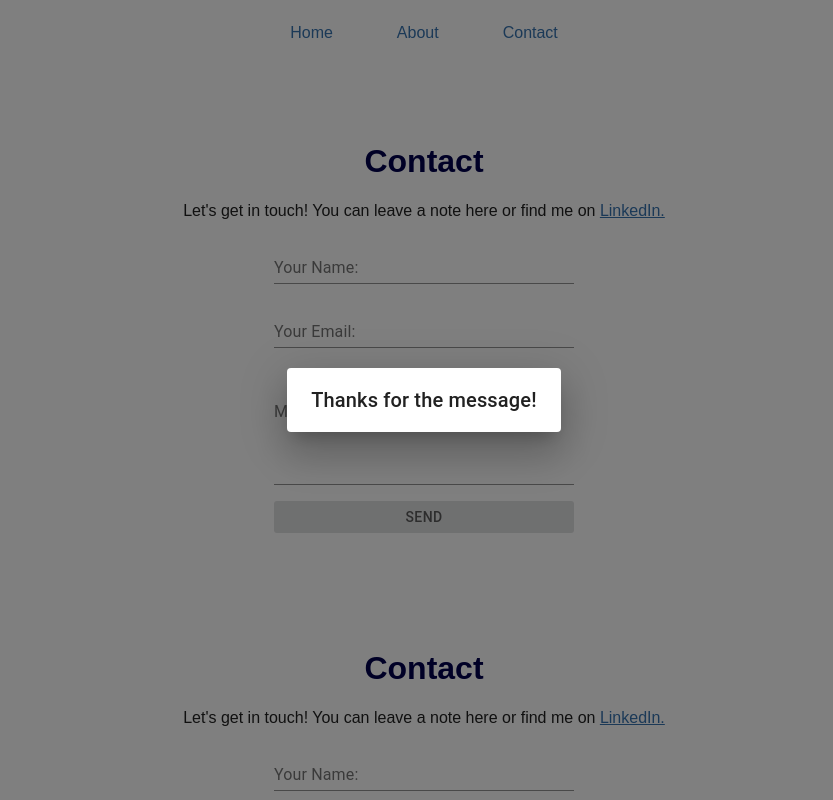
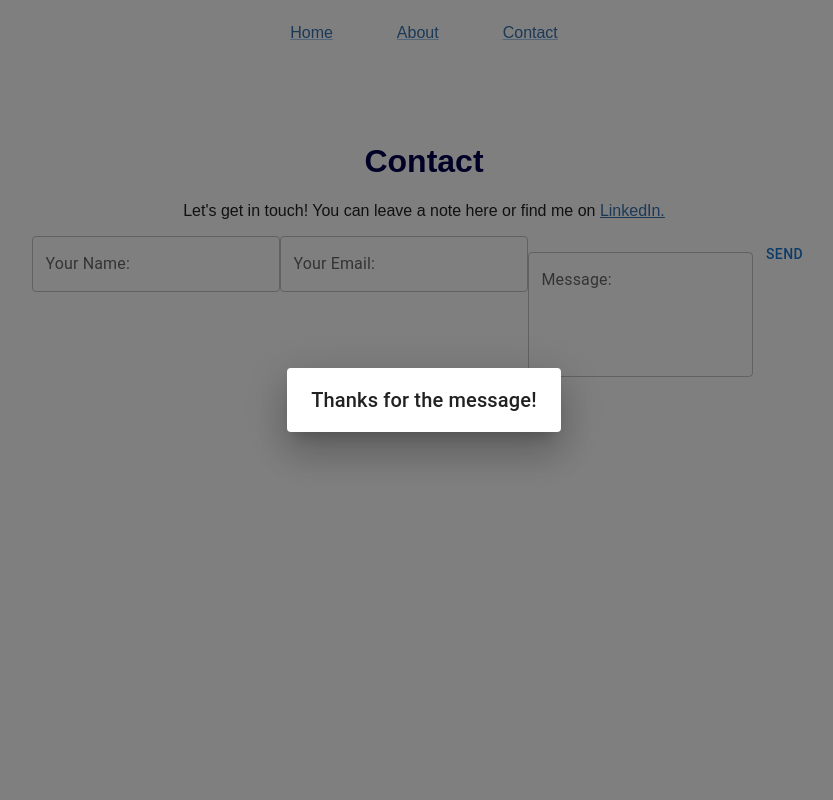
Before and after one commit to bjones526/personal-site, a React (Create React App) app: page /contact/submission in a window 1280 px wide. Shown: the top 800 px of the page, without its empty margins (216-1049 px from the left). Built offline with nearby package versions, Linux system fonts and the light colour scheme.

Commit message:
version updates

```diff
--- a/server.js
+++ b/server.js
@@ -7,8 +7,9 @@ app.use(favicon(__dirname + '/build/favicon.ico'));
 // the __dirname is the current directory from where the script is running
 app.use(express.static(__dirname));
 app.use(express.static(path.join(__dirname, 'build')));
-app.get('/ping', function (req, res) {
- return res.send('pong');
+app.get('/bailey_jones_resume', function (req, res) {
+  res.sendFile(path.join(__dirname, 'build', 'bailey_jones_resume.html'));
+  res.end();
 });
 app.get('/*', function (req, res) {
   res.sendFile(path.join(__dirname, 'build', 'index.html'));
--- a/src/Components/About.js
+++ b/src/Components/About.js
@@ -1,5 +1,5 @@
 import React, { Component } from "react";
-import { Grid, Button, Container } from "@material-ui/core";
+import { Grid, Button, Container } from "@mui/material";
 import Computer from './Computer';
 
 class About extends Component {
@@ -13,13 +13,12 @@ class About extends Component {
             <Container className='about main-content'>
                 <Grid container spacing={3}>
                     <Grid item xs={12} sm={6}>
-                        <img src='/profile.jpg' alt="profile photo of Bailey Jones" />
+                        <img src='/profile.jpg' alt="head shot of Bailey Jones" />
                     </Grid>
                     <Grid item xs={12} sm={5} className="about-text">
                         <h1>About</h1>
-                        <p>I'm currently a senior developer at Fidelity. Before that, I was a front end developer for IBM Hybrid Cloud.
-                            Most of my experience has been with React and Redux. I've also developed in Angular and Vue, and I've written backend apps with node express.</p>
-                        <p>Check out <a href="https://css-tricks.com/author/baileyjones/">my author page on css tricks</a> or my <a href="https://github.com/bjones526">github profile</a>
+                        <p>I'm currently a senior software engineer at Salesforce, where I develop with Javascript and Node. Before that, I was a front end developer at Fidelity and IBM Hybrid Cloud.</p>
+                        <p>Check out <a href="https://css-tricks.com/author/baileyjones/">my author page on css tricks</a> or my <a href="https://github.com/bjones526"> github profile</a>
                             to get a sense of topics I'm interested in!</p>
                         <p>I graduated from UNC's master's in Information Science program in 2016.
                             My master's paper focused on thumbnails for archival collections online, which I presented at the 2017 Joint Conference for Digital Libraries in Toronto.
--- a/src/Components/App.js
+++ b/src/Components/App.js
@@ -1,19 +1,19 @@
 import React, { Component } from "react";
 import "../scss/App.scss";
-import { Container, Link } from "@material-ui/core";
-import { BrowserRouter as Router, Route } from 'react-router-dom';
-import { Link as RouterLink } from 'react-router-dom';
+import { Container, Link } from "@mui/material";
+import { Routes, Route, Link as RouterLink, Outlet } from "react-router-dom";
 import Home from './Home';
 import About from './About';
 import Contact from './Contact';
-import { MuiThemeProvider, createMuiTheme } from '@material-ui/core/styles';
+import { ThemeProvider, createTheme } from "@mui/material/styles";
 
-const theme = createMuiTheme({
+const theme = createTheme({
   overrides: {
     MuiButton: {
       text: {
         backgroundColor: '#e0e1e2',
         borderRadius: 3,
+
         border: 0,
         color: 'rgba(0, 0, 0, .6)',
         height: '2rem',
@@ -23,6 +23,19 @@ const theme = createMuiTheme({
     },
   },
 });
+
+function Layout() {
+  return (
+    <div className="bailey-container">
+      <Container className="navigation">
+        <Link component={RouterLink} to="/">Home</Link>
+        <Link component={RouterLink} to="about">About</Link>
+        <Link component={RouterLink} to="contact">Contact</Link>
+      </Container>
+      <Outlet />
+  </div>
+  );
+}
 
 class App extends Component {
 
@@ -48,28 +61,23 @@ class App extends Component {
   setLights(id) {
     this.setState({ [id]: !this.state[id] });
   }
+  //TODO need to handle contact submission
+  //TODO route to resume.
 
   render() {
     return (
-      <MuiThemeProvider theme={theme}>
-        <Router>
+      <ThemeProvider theme={theme}>
           <div>
-            <div className="bailey-container">
-              <Container className="navigation">
-                <Link component={RouterLink} to="/">Home</Link>
-                <Link component={RouterLink} to="/about">About</Link>
-                <Link component={RouterLink} to="/contact">Contact</Link>
-              </Container>
-              <div>
-                <Route exact path="/" render={() => (<Home setTheme={this.setTheme} setLights={this.setLights} light1={this.state.light1} light2={this.state.light2} />)} />
-                <Route path="/about" render={() => (<About />)} />
-                <Route path="/contact" render={() => (<Contact open={false} />)} />
-                <Route path="/contact/submission" render={() => (<Contact open={true} />)} />
-              </div>
-            </div>
+            <Routes>
+              <Route path="/" element={<Layout />}>
+                <Route index element={<Home setTheme={this.setTheme} setLights={this.setLights} light1={this.state.light1} light2={this.state.light2}/>} />
+                <Route path="about" element={<About />} />
+                <Route path="contact" element={<Contact open={false} />} />
+                <Route path="contact/submission" element={<Contact open={true} />} />
+              </Route>
+            </Routes>
           </div>
-        </Router>
-      </MuiThemeProvider>
+      </ThemeProvider>
     );
   }
 }
--- a/src/Components/Contact.js
+++ b/src/Components/Contact.js
@@ -1,8 +1,8 @@
 import React, { Component } from "react";
-import { Dialog, DialogTitle, Container, TextField, Button } from '@material-ui/core';
-import { withStyles } from '@material-ui/styles';
+import { Dialog, DialogTitle, Container, TextField, Button } from '@mui/material';
+//import { withStyles } from '@mui/styles';
 
-const styles = {
+/*const styles = {
     container: {
         display: 'flex',
         flexWrap: 'wrap',
@@ -14,7 +14,7 @@ const styles = {
         marginBottom: "1rem",
         width: 300,
     }
-};
+};*/
 
 class Contact extends Component {
 
@@ -37,20 +37,18 @@ class Contact extends Component {
             <Container className="main-content contact">
                 <h1>Contact</h1>
                 <p>Let's get in touch! You can leave a note here or find me on <a href="https://www.linkedin.com/in/bailey-jones-06216877/">LinkedIn.</a></p>
-                <form className={this.props.classes.container} name="contact" method="post">
+                <form name="contact" method="post">
                     <input type="hidden" name="form-name" value="contact" />
                     <TextField
                         id="name"
                         name="name"
                         label="Your Name:"
-                        className={this.props.classes.formField}
                     />
                     <TextField
                         id="email"
                         name="email"
                         type="email"
                         label="Your Email:"
-                        className={this.props.classes.formField}
                     />
                     <TextField
                         id="message"
@@ -59,9 +57,8 @@ class Contact extends Component {
                         margin="normal"
                         multiline
                         rows="4"
-                        className={this.props.classes.formField}
                     />
-                    <Button className={this.props.classes.formField} type="submit">Send</Button>
+                    <Button type="submit">Send</Button>
                 </form>
                 <Dialog open={this.state.open} onClose={this.handleClose}>
                     <DialogTitle>Thanks for the message!</DialogTitle>
@@ -71,4 +68,4 @@ class Contact extends Component {
     }
 }
 
-export default withStyles(styles)(Contact);
+export default Contact;
--- a/src/Components/Home.js
+++ b/src/Components/Home.js
@@ -1,7 +1,7 @@
 /*global Shine*/
 /*global shinejs*/
 import React, { Component, Fragment } from "react";
-import { Container } from "@material-ui/core";
+import { Box, Container } from "@mui/material";
 import LightBulb from "./LightBulb";
 import classNames from "classnames";
 
@@ -100,7 +100,7 @@ class Home extends Component {
         });
         return (
             <Fragment>
-                <Container className="lights">
+                <Box sx={{ display: 'flex' }} className="lights">
                     <LightBulb id='light1'
                         className={light1Classes}
                         rotation="135"
@@ -114,7 +114,7 @@ class Home extends Component {
                         onClick={(event) => this.handleLightClick(event, "light2")}
                         handleFocus={(event) => this.handleLightFocus(event, "light2")}
                         handleUnfocus={(event) => this.handleLightUnfocus(event, "light2")}/>
-                </Container>
+                </Box>
                 <Container className='site-name'>
                     <div id="my-shine-object">
                         <h1>
--- a/src/index.js
+++ b/src/index.js
@@ -1,15 +1,19 @@
 import React from 'react';
-import ReactDOM from 'react-dom';
+import ReactDOM from "react-dom/client";
 import './index.scss';
 import App from './Components/App';
-import * as serviceWorker from './serviceWorker';
+import { BrowserRouter } from 'react-router-dom';
+//import * as serviceWorker from './serviceWorker';
 
-ReactDOM.render(
-    <App />,
-    document.getElementById('root')
-    );
+const root = ReactDOM.createRoot(document.getElementById("root"));
+
+root.render(
+    <BrowserRouter>
+        <App />
+    </BrowserRouter>
+);
 
 // If you want your app to work offline and load faster, you can change
 // unregister() to register() below. Note this comes with some pitfalls.
 // Learn more about service workers: http://bit.ly/CRA-PWA
-serviceWorker.register();
+//serviceWorker.register();
--- a/src/scss/_home.scss
+++ b/src/scss/_home.scss
@@ -1,5 +1,4 @@
 .lights {
-    display: flex;
     flex-direction: row;
     justify-content: space-between;
 
```
Also changed, not shown: package.json (+7 -6 lines), 1 other file (tests, documents, lock files or other folders).
